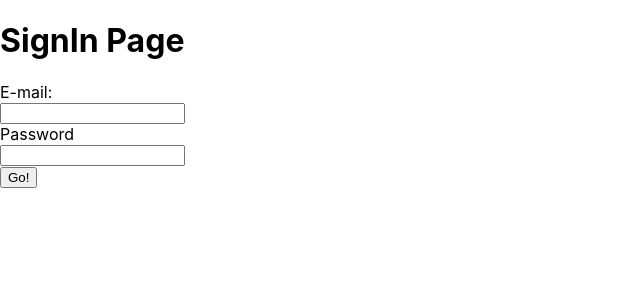
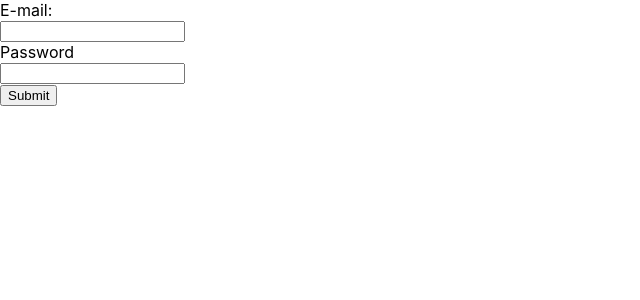
Before and after one commit to colintalex/fmm_node_react_app, a React (Create React App) app in the folder client/: page /login in a window 1280 px wide. Shown: the top 300 px of the page, without its empty margins (0-640 px from the left). Built offline with nearby package versions, Linux system fonts and the light colour scheme.

Commit message:
Creates sign in component, hooks implemented to remember user to state

```diff
--- a/client/src/components/MainMap/UserDetailPane.js
+++ b/client/src/components/MainMap/UserDetailPane.js
@@ -33,3 +33,5 @@ const UserDetailPane = ((props) => {
 });
 
 export default UserDetailPane;
+
+// NOTE-- Add logout button
--- a/client/src/components/Register/Register.js
+++ b/client/src/components/Register/Register.js
@@ -3,7 +3,6 @@ import React, { useEffect, useState } from 'react'
 import { useForm } from 'react-hook-form';
 import { useHistory } from 'react-router-dom'
 import styled from 'styled-components'
-import useRegisterUser from '../../api_requests/useRegisterUser'
 
 const StyledForm = styled.form`
     display: block;
--- a/client/src/components/SignIn/SignIn.js
+++ b/client/src/components/SignIn/SignIn.js
@@ -1,33 +1,45 @@
 import React, { useState } from 'react'
+import axios from 'axios'
+import { useHistory } from 'react-router-dom'
+import { useForm } from 'react-hook-form';
 
-const SignIn = () => {
+const SignIn = (() => {
+    const { register, handleSubmit, errors} = useForm();
+    const history = useHistory();
     const [email, setEmail] = useState('')
+    const [errorMsg, setErrorMsg] = useState()
 
     const _onChange = (event) => {
         setEmail(event.target.value)
         console.log(event.target.value)
     }
+    const _onSubmit = ((data) => {
+        console.log(data)
+        axios.post('http://localhost:4000/auth', data)
+            .then((res) => {
+                history.push('/main_map', {data: res.data})
+            })
+            .catch((error) => {
+                setErrorMsg(error.response.data.error)
+            })
+    })
 
     return (
         <div className="sign-in-page">
-            <div>
-                <h1>SignIn Page</h1>
-            </div>
-            <div className="sign-in-form">
-                <form>
-                    <label for="fname">E-mail:</label>
-                    <br />
-                    <input type="text" id="fname" name="fname" onChange={_onChange}></input>
-                    <br />
-                    <label for="lname">Password</label>
-                    <br />
-                    <input type="text" id="lname" name="lname"></input>
-                    <br />
-                    <button type="submit">Go!</button>
-                </form>
-            </div>
+            <form onSubmit={handleSubmit(_onSubmit)}>
+                <label for="email">E-mail:</label>
+                <br />
+                <input type="text" name="email" ref={register}></input>
+                <br />
+                <label for="password">Password</label>
+                <br />
+                <input type="password" name="password" ref={register}></input>
+                <br />
+                <input type="submit" text='Submit' />
+            </form>
+            {errorMsg && <h3>{errorMsg}</h3>}
         </div>
     );
-};
+});
 
 export default SignIn;
```
